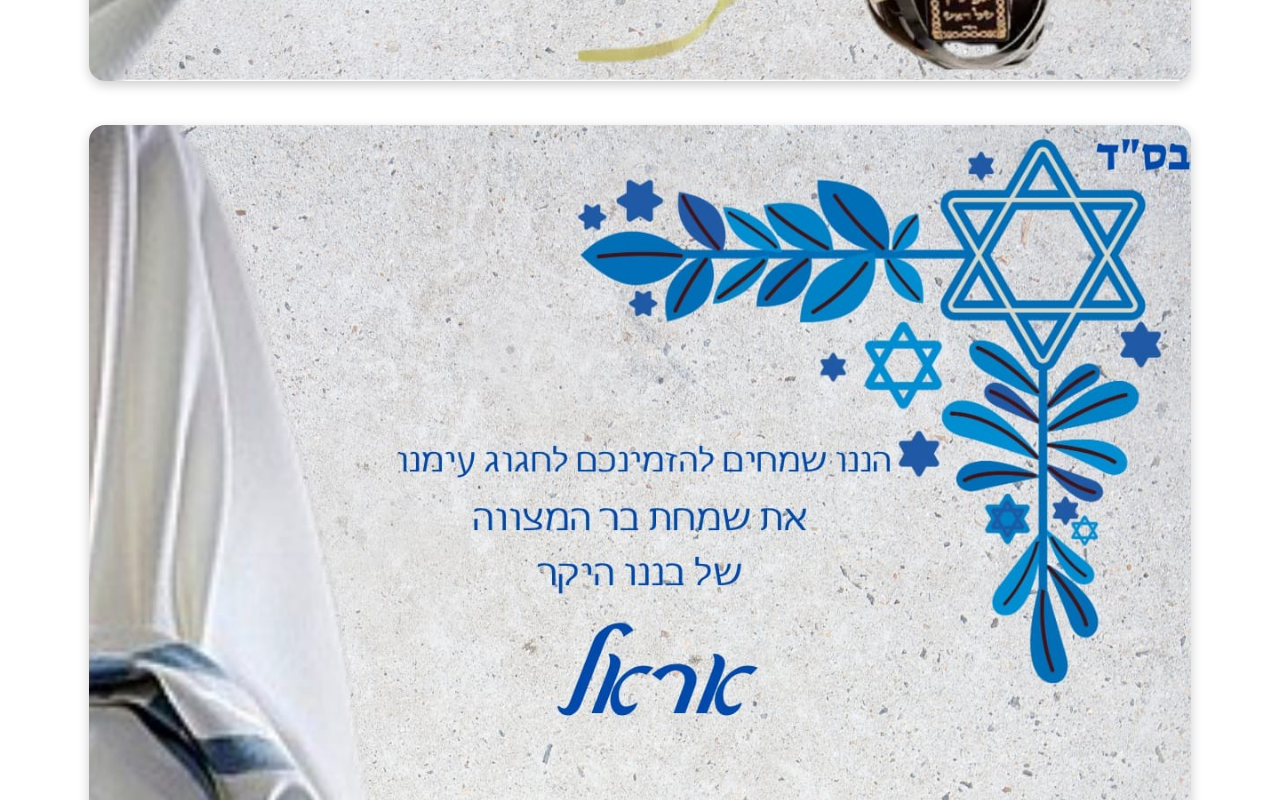
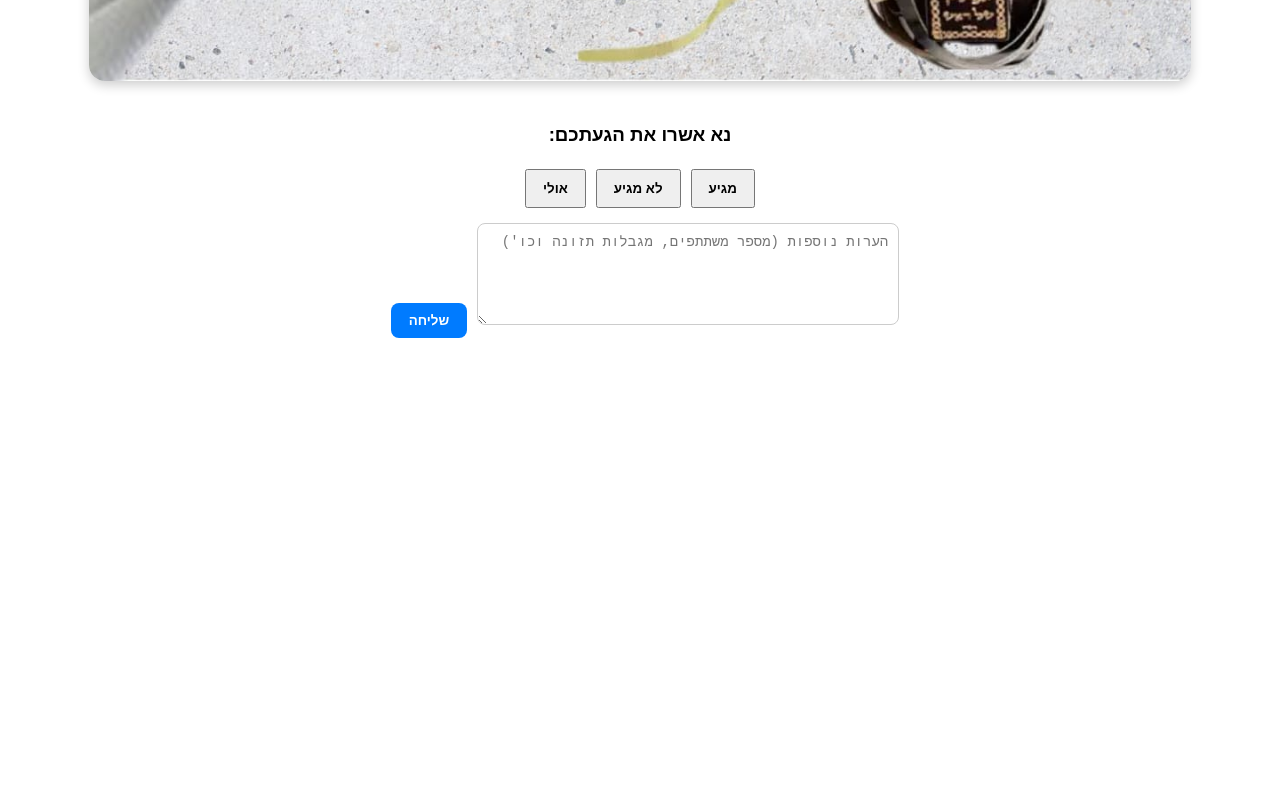
Before and after one commit to yaronby1/arel-bar-mitzvah1, a React (Create React App) app: page / in a window 1280 px wide. Shown: the part 1520-2320 px from the top of the page. After the commit the page ends 1896 px from the top, so only its background shows below. Built offline with nearby package versions, Linux system fonts and the light colour scheme; the HTML template or start-up script is replaced by a standard one.

Commit message:
הסרתי כפילות של ההזמנה

```diff
--- a/src/App.jsx
+++ b/src/App.jsx
@@ -17,10 +17,6 @@ function App() {
     {/* תמונה מתוך תיקיית public */}
     <img src="/invite.jpg" alt="הזמנה" className="invite-image" />
 
-
-
-      {/* תמונה מתוך public */}
-      <img src="/invite.jpg" alt="הזמנה" className="invite-image" />
 
 
       {!submitted ? (
```
